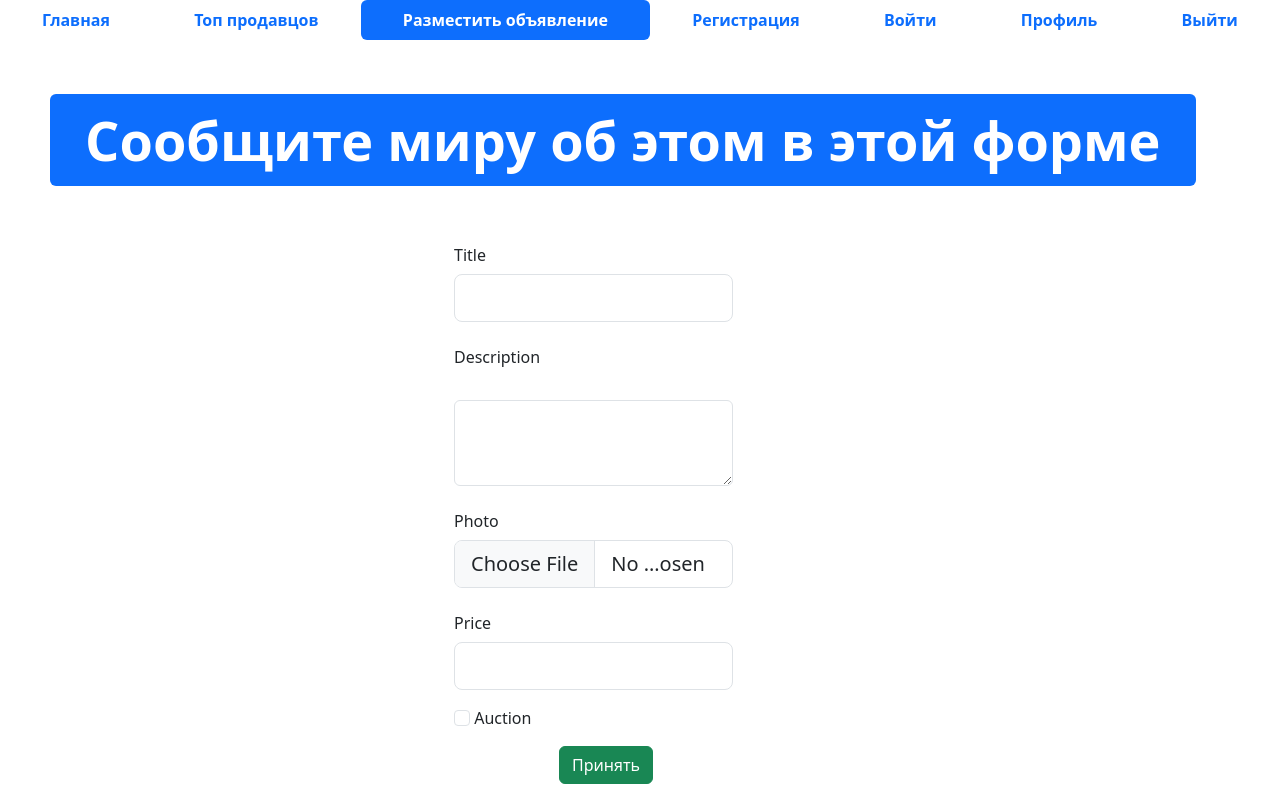
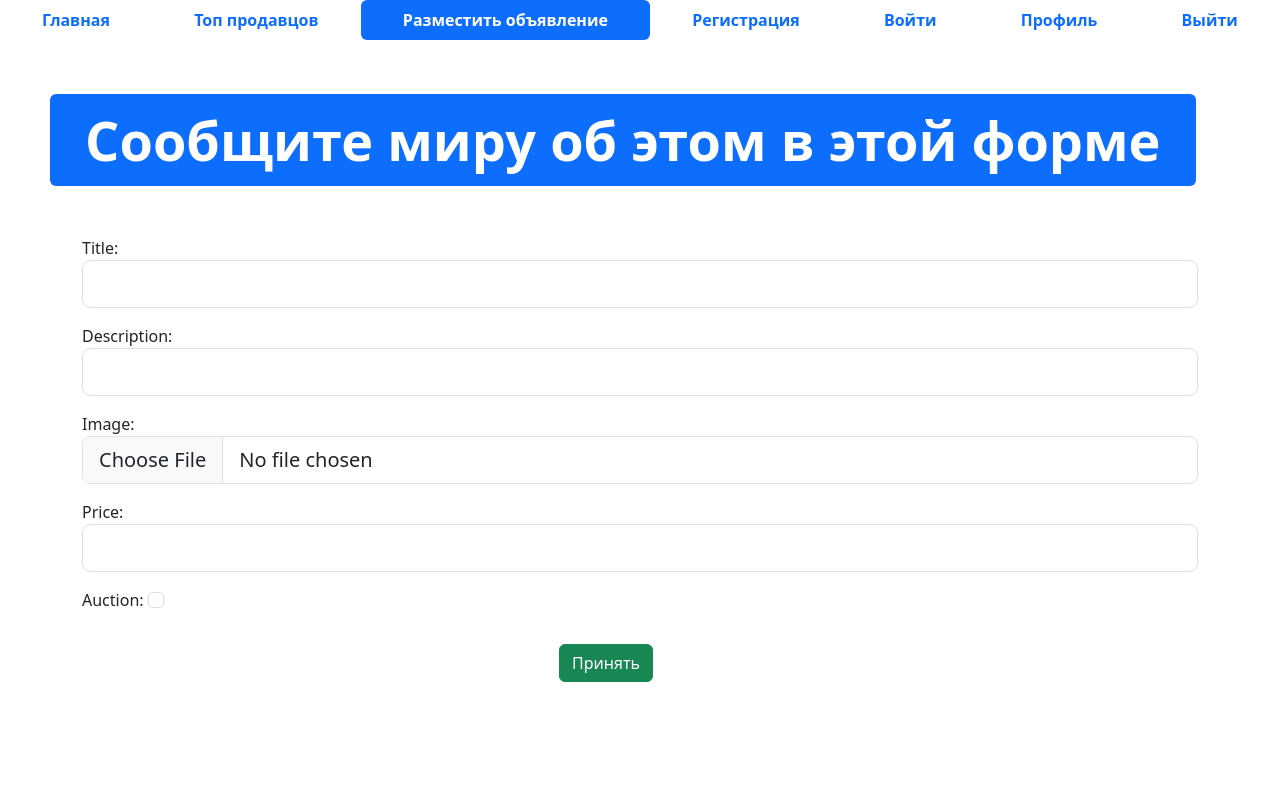
Before and after one commit to BareltInc/django_project, a Django app: template advs/templates/advertisement-post.html in a window 1280 px wide. Run offline with Django 4.2, Linux system fonts and the light colour scheme; the template is opened without the code that fills it: values that come from a table or form of the project are taken from there, others are empty; some libraries are stand-ins or nearby versions.

Commit message:
after les_10

```diff
--- /dev/null
+++ b/advs/app_advs/forms.py
@@ -0,0 +1,8 @@
+from django import forms
+
+class AdvertisementForm(forms.Form):
+    title = forms.CharField(max_length=64, widget=forms.TextInput(attrs={'class': 'form-control form-control-lg'}))
+    description = forms.CharField(widget=forms.TextInput(attrs={'class': 'form-control form-control-lg'}))
+    image = forms.ImageField(required=False, widget=forms.FileInput(attrs={'class': 'form-control form-control-lg'}))
+    price = forms.DecimalField(widget=forms.NumberInput(attrs={'class': 'form-control form-control-lg'}))
+    auction = forms.BooleanField(required=False, widget=forms.CheckboxInput(attrs={'class': 'form-check-input'}))
--- a/advs/app_advs/urls.py
+++ b/advs/app_advs/urls.py
@@ -15,9 +15,10 @@ Including another URLconf
     2. Add a URL to urlpatterns:  path('blog/', include('blog.urls'))
 """
 from django.urls import path
-from .views import index, top_sellers
+from .views import index, top_sellers, adv_post
 
 urlpatterns = [
     path('', index, name='main_page'),
-    path('top-sellers/', top_sellers, name='top-sellers')
+    path('top-sellers/', top_sellers, name='top-sellers'),
+    path('advertisement-post/', adv_post, name='adv-post'),
 ]
--- a/advs/templates/advertisement-post.html
+++ b/advs/templates/advertisement-post.html
@@ -1,31 +1,26 @@
+{% extends 'base.html' %}
+{% load static %}
 <!DOCTYPE html>
 <html lang="en">
 
-<head>
-  <meta charset="UTF-8">
-  <meta http-equiv="X-UA-Compatible" content="IE=edge">
-  <meta name="viewport" content="width=device-width, initial-scale=1.0">
-  <link rel="shortcut icon" href="img/favicon.ico" type="image/x-icon">
-  <link href="css/bootstrap.min.css" rel="stylesheet">
-  <link rel="stylesheet" href="css/fontello.css">
-  <title>Advertisement-post</title>
-</head>
+{% block title %}
+Advertisement-post
+{% endblock %}
 
+{% block content %}
 <body>
-
-
   <ul class="nav nav-pills sticky-top bg-white nav-fill">
     <li class="nav-item">
-      <a class="nav-link" href="index.html">
+      <a class="nav-link" href="{% url 'main_page' %}">
         <span style="font-weight: bold;">Главная</span>
       </a>
     </li>
     <li class="nav-item">
-      <a class="nav-link" href="top-sellers.html"><span style="font-weight: bold;">Топ продавцов</span>
+      <a class="nav-link" href="{% url 'top-sellers' %}"><span style="font-weight: bold;">Топ продавцов</span>
       </a>
     </li>
     <li class="nav-item">
-      <a class="nav-link active" aria-current="page" href="advertisement-post.html">
+      <a class="nav-link active" aria-current="page" href="{% url 'adv-post' %}">
         <span style="font-weight: bold;">Разместить объявление</span>
       </a>
     </li>
@@ -58,46 +53,11 @@
     </div>
   </div>
   <div class="container">
-    <form method="post">
+    <form method="post" enctype="multipart/form-data">
+      {% csrf_token %}
       <div class="row mb-3">
         <div class="col">
-          <label class="col-sm-4 col-form-label offset-4">Title</label>
-          <div class="col-sm-4 offset-4 w-25">
-            <input type="text" class="form-control form-control-lg">
-          </div>
-        </div>
-      </div>
-      <div class="row mb-3">
-        <div class="col">
-          <label class="col-sm-4 col-form-label offset-4">Description</label>
-          <div class="col-sm-4 offset-4 w-25">
-              <label for="" class="form-label"></label>
-              <textarea class="form-control" name="" id="" rows="3"></textarea>
-          </div>
-        </div>
-      </div>
-      <div class="row mb-3">
-        <div class="col">
-          <label class="col-sm-4 col-form-label offset-4">Photo</label>
-          <div class="col-sm-4 offset-4 w-25">
-            <input type="file" class="form-control form-control-lg">
-          </div>
-        </div>
-      </div>
-      <div class="row mb-3">
-        <div class="col">
-          <label class="col-sm-4 col-form-label offset-4">Price</label>
-          <div class="col-sm-4 offset-4 w-25">
-            <input type="text" class="form-control form-control-lg">
-          </div>
-        </div>
-      </div>
-      <div class="row mb-3">
-        <div class="col">
-          <div class="offset-4 w-25">
-            <input type="checkbox" class="form-check-input">
-            <label class="form-check-label">Auction</label>
-          </div>
+          {{ form.as_p }}
         </div>
       </div>
       <div class="row mb-3 offset-sm-5">
@@ -107,6 +67,6 @@
       </div>
     </form>
   </div>
-  <script src="js/bootstrap.bundle.min.js"></script>
+{% endblock %}
 </body>
 </html>
--- a/advs/templates/index.html
+++ b/advs/templates/index.html
@@ -20,7 +20,7 @@ Index
     </a>
   </li>
   <li class="nav-item">
-    <a class="nav-link" href="advertisement-post.html">
+    <a class="nav-link" href="{% url 'adv-post' %}">
       <span style="font-weight: bold;">Разместить объявление</span>
     </a>
   </li>
@@ -103,7 +103,7 @@ Index
       <div class="row g-0">
         <div class="col-md-4">
           <a href="advertisement.html" class="nav-link">
-            <img src="{% if adv.image %}{{ adv.image.url }}{%endif%}" class="img-fluid rounded-start" alt="Card title">
+            <img src="{% if adv.image %}{{ adv.image.url }}{% else %}{% static 'img/adv.png' %}{%endif%}" class="img-fluid rounded-start" alt="Card title">
           </a>
         </div>
         <div class="col-md-8">
--- a/advs/templates/top-sellers.html
+++ b/advs/templates/top-sellers.html
@@ -20,7 +20,7 @@ Top-sellers
       </a>
     </li>
     <li class="nav-item">
-      <a class="nav-link" href="advertisement-post.html">
+      <a class="nav-link" href="{% url 'adv-post' %}">
         <span style="font-weight: bold;">Разместить объявление</span>
       </a>
     </li>
```
Also changed, not shown: advs/app_advs/models.py (+6 -3 lines), advs/app_advs/views.py (+19 -1 lines), advs/app_advs/migrations/0006_alter_advertisement_image.py (added), advs/db.sqlite3, advs/media/Iphone.jpg (added), advs/media/advs/Iphone.jpg (added), advs/media/advs/Холодильник.jpg, advs/media/advs/Холодильник_Fo3dx9g.jpg (added).
